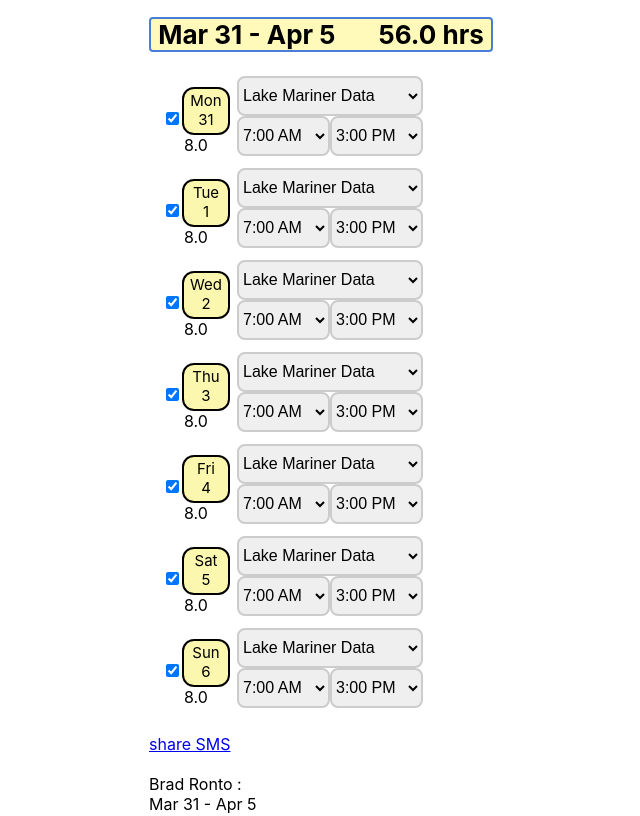
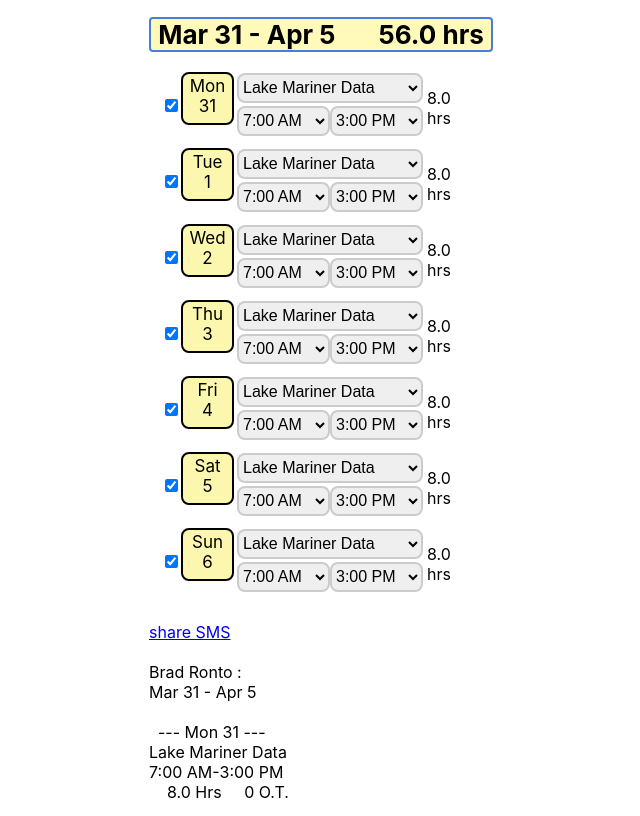
Before and after one commit to bradronto/bradronto.github.io, a React (Create React App) app in the folder timekeep/: page / in a window 1280 px wide. Shown: the top 816 px of the page, without its empty margins (321-961 px from the left). Built offline with nearby package versions, Linux system fonts and the light colour scheme.

Commit message:
and another..

```diff
--- a/timekeep/src/components/cool.css
+++ b/timekeep/src/components/cool.css
@@ -19,7 +19,7 @@
     margin-left: 0px;
     background-color: rgb(255, 250, 186);
     width: 100%;
-    padding: auto;
+    padding: 0px;
     border: 2px solid #487dd8;
     border-radius: 4px;
     font-size: 26px;
@@ -41,13 +41,18 @@
     outline: none;
     transition: border-color 0.3s ease, box-shadow 3.0s ease;
   }
+  /*.cool-checkbox {
 
+    margin-bottom: 0px;
+  }
+    */
 
   .cool-input {
-    height: 40px;
+    height: 30px;
     color: black;
     width: 100%;
-    padding: auto;
+    padding: 0px;
+    margin-bottom: 3px;
     border: 2px solid #ccc;
     border-radius: 8px;
     font-size: 16px;
@@ -68,10 +73,11 @@
 
   .cool-time-select {
     /*width: 300px;        Set the width */
-    height: 40px;       /* Set the height */
+    height: 30px;       /* Set the height */
 
     color: black;
     margin-left: 0px;
+    margin-bottom: 7px;
     width: 50%;
     padding: auto;
     border: 2px solid #ccc;
--- a/timekeep/src/components/work-hours.js
+++ b/timekeep/src/components/work-hours.js
@@ -139,7 +139,7 @@ const WorkHoursTracker = () => {
     <h1 style={{  display:"flex", justifyContent:"center", alignItems: "center"}}className="cool-header"> {getMonth()} &nbsp; &nbsp;&nbsp;&nbsp; {totalWeeklyHours.toFixed(1)} hrs</h1>
      {daysOfWeek.map((day, index) => (
        <table key={index} style={{ marginLeft: "10px" }}>
-         <tr><td style={{ verticalAlign: "top"}}>
+         <tr><td style={{ verticalAlign: "top", padding: "0px"}}>
          <input style={{textAlign: "top"}}
           type="checkbox"
           checked={workHours[index].isChecked}
@@ -147,15 +147,13 @@ const WorkHoursTracker = () => {
         />
          <NumberInBox day={day} color="grey" />
              <br></br>
-           <span style={{  display:"flex", justifyContent:"center", alignItems: "center" }}>
-           {calculateTotalHours(workHours[index].start, workHours[index].end).toFixed(1)}
-          </span>
+
             </td>
             <td>
          <div>
       {workHours[index].isChecked ? (
         <>
-          <table><tr><td>
+
           <SelectWithNewItem  myArray={optionsArray} />
        <select  className="cool-time-select"// style={{ marginRight: "0px" }}
         defaultValue={timeOptions['14']}
@@ -179,7 +177,7 @@ const WorkHoursTracker = () => {
         </option>
       ))}
         </select>
-         </td></tr></table>
+
         </>
       ) : (
         <>
@@ -188,7 +186,12 @@ const WorkHoursTracker = () => {
         </>
       )}
         </div>
-          </td> </tr>
+          </td> <td>
+          <span style={{  display:"flex", justifyContent:"center", alignItems: "center" }}>
+           {calculateTotalHours(workHours[index].start, workHours[index].end).toFixed(1)} <br />hrs
+          </span>
+
+            </td></tr>
           </table>
        ))}
       <br></br>
@@ -222,17 +225,17 @@ const NumberInBox = props => {
   const [day,date] = props.day.split("   ")
   return (
     <div style={{
-      marginTop: "14px",
+      marginTop: "0px",
       display: "inline-block",
       padding: "2px",
       border: "2px solid #000000",
       //borderColor: "black",
       //borderWidth: "4px",
-      borderRadius: "12px",
+      borderRadius: "8px",
       textAlign: "center",
-      height: "40px",
-      width: "40px",
-      fontSize: "15px",
+      height: "45px",
+      width: "45px",
+      fontSize: "17px",
       backgroundColor:"rgb(252, 247, 174)" ,
       color: "black"
     }}>
```
